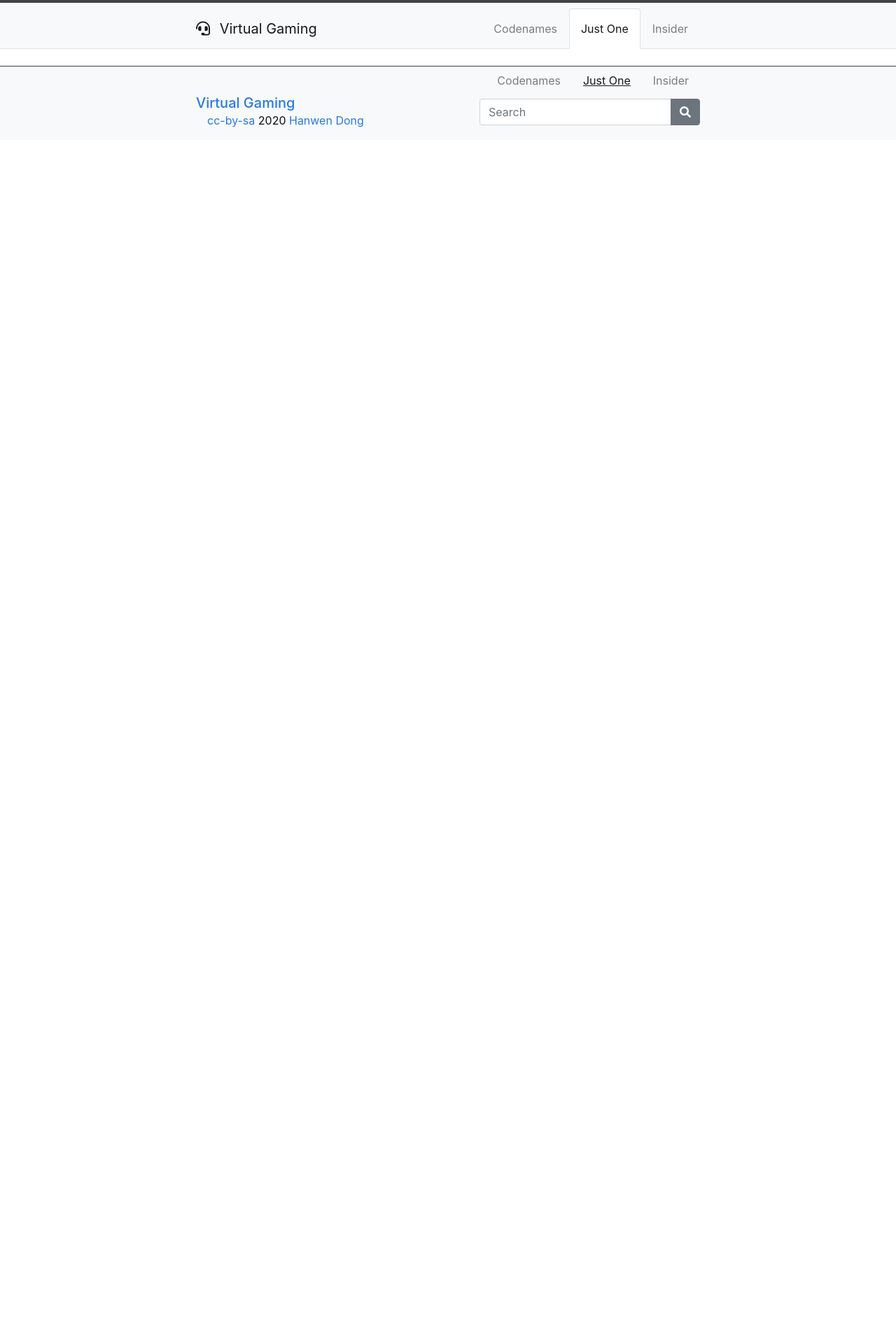
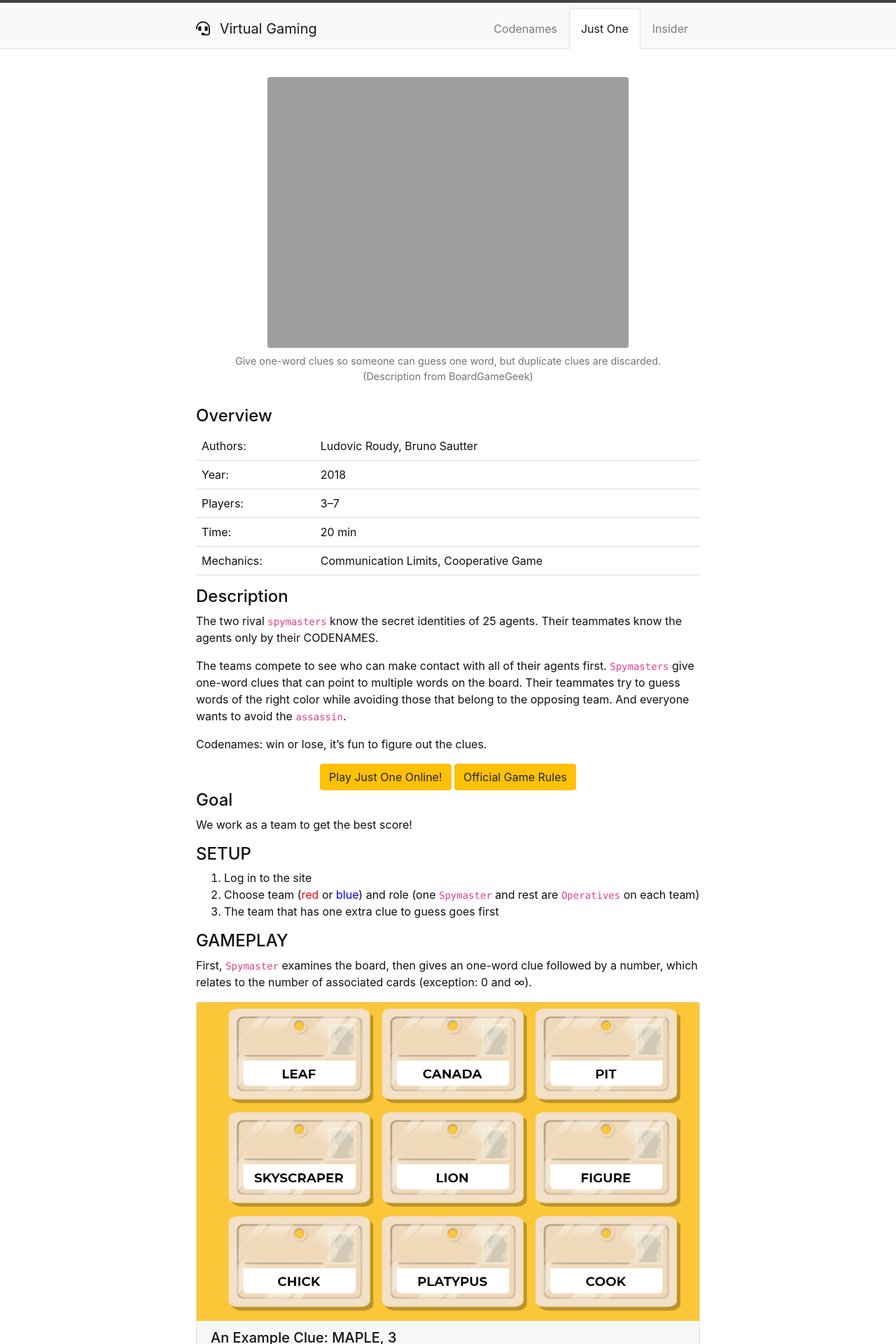
Before and after one commit to hanwendong1/VirtualGaming, a Jekyll site: the page built from content/2-Just-One.md, in a window 1280 px wide. Shown: the top 1920 px of the page at 70% size. Built offline with Jekyll 4.4.1, drawn with Linux system fonts in a browser that asks for light colours; before the commit the page ends 900 px from its top, so only the background shows below that; some of the changed text lies outside the part shown.

Commit message:
Update 2-Just-One.md

```diff
--- a/content/2-Just-One.md
+++ b/content/2-Just-One.md
@@ -2,3 +2,101 @@
 title: Just One
 nav: true
 ---
+
+{% include figure.html img="justone.jpg" alt="Just One box cover" caption="Give one-word clues so someone can guess one word, but duplicate clues are discarded.
+(Description from BoardGameGeek)" width="75%" %}
+
+#### Overview
+<html>
+   <head>
+      <style>
+         table {width: 100%;}
+         table, td, th {
+            border-collapse: collapse;
+            padding: 8px;
+            border-bottom: 1px solid #ddd;
+
+         th {
+            style="text-align:Center"
+            border: 1px solid black;
+            padding-top: 12px;
+            padding-bottom: 12px;
+            background-color: #f1b300;
+            color: white;
+            }
+      </style>
+   </head>
+   <body>
+      <table>
+         <tr>
+            <td style="text-align:Left">Authors:</td>
+            <td style="text-align:Left">Ludovic Roudy, Bruno Sautter</td>
+         </tr>
+         <tr>
+            <td style="text-align:Left">Year:</td>
+            <td style="text-align:Left">2018</td>
+         </tr>
+         <tr>
+            <td style="text-align:Left">Players:</td>
+            <td style="text-align:Left">3–7</td>
+         </tr>
+          <tr>
+            <td style="text-align:Left">Time:</td>
+            <td style="text-align:Left">20 min</td>
+         </tr>
+          <tr>
+            <td style="text-align:Left">Mechanics:</td>
+            <td style="text-align:Left">Communication Limits, Cooperative Game</td>
+         </tr>
+      </table>
+   </body>
+   <p>
+   </p>
+</html>
+#### Description
+The two rival `spymasters` know the secret identities of 25 agents. Their teammates know the agents only by their CODENAMES.
+
+The teams compete to see who can make contact with all of their agents first. `Spymasters` give one-word clues that can point to multiple words on the board. Their teammates try to guess words of the right color while avoiding those that belong to the opposing team. And everyone wants to avoid the `assassin`.
+
+Codenames: win or lose, it’s fun to figure out the clues.
+
+<div style="text-align: center;">
+<a class="btn btn-warning" href="https://oneword.games/" role="button">Play Just One Online!</a>
+<a class="btn btn-warning" href="https://justone-the-game.com/files/rules/JustOne-Rules-EN.pdf" role="button">Official Game Rules</a>
+</div>
+
+#### Goal
+
+We work as a team to get the best score!
+
+#### SETUP
+1. Log in to the site
+2. Choose team (<span style="color:#FF0000;">red</span> or <span style="color:#0000FF;">blue</span>) and role (one `Spymaster` and rest are `Operatives` on each team)
+3. The team that has one extra clue to guess goes first
+
+#### GAMEPLAY
+First, `Spymaster` examines the board, then gives an one-word clue followed by a number, which relates to the number of associated cards (exception: 0 and ∞).
+
+{% capture text %}
+Can you find 3 cards that relate to the clue "MAPLE"?
+{% endcapture %}
+{% include card.md text=text header="An Example Clue: MAPLE, 3" img="Codename_Example_Clue.PNG" %}
+
+The clue must
+- Relate to word meaning
+- Be a word in English language
+- Not be a form or part of a word on any visible card
+- Optional variant: Compound/hyphenated words, proper names, abbreviations, acronyms, homonyms, and rhymed words
+
+0 means no clues relate to it. Both 0 and ∞ allow unlimited guessing (unless wrong).
+
+Then, `Operatives` discuss amongst themselves, then inform the `Spymaster` their guesses (one at a time) up to one more than the number clue provided (if not 0 and ∞). There are four possible scenarios that will occur:
+- <span style="color:#FF0000;">Their team’s color (e.g. red) = got a clue and MAY keep guessing until number limit or stopping</span>
+- <span style="color:#0000FF;">The opponent’s color (e.g. blue) = card covered by opponent and turn ends</span>
+- <span style="color:#808080;">Bystander (beige) = turn ends</span>
+- **Assassin (black) = game ends and that team loses**
+
+#### GAME END
+Gameplay continues until either endgame condition is met:
+- First team to have all their words covered wins
+- The team that contacts the assassin instantly loses
```
